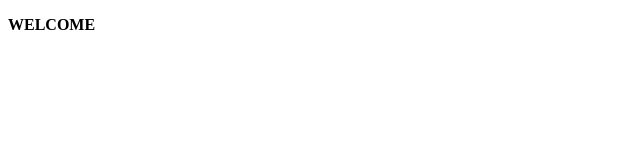
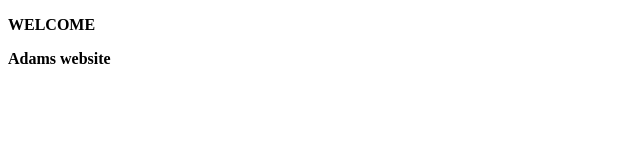
Before and after one commit to Sk3tch7y/sk3tch7y.github.io, a plain HTML site: page index.html in a window 1280 px wide. Shown: the full height of the page, 0-640 px from the left. Drawn offline with Linux system fonts and the light colour scheme.

Commit message:
Update index.html

```diff
--- a/index.html
+++ b/index.html
@@ -2,5 +2,6 @@
 <head>
     <body>
         <p><strong>WELCOME</strong></p>
+        <p><strong>Adams website</strong></p>
     </body>
 </head>
```
